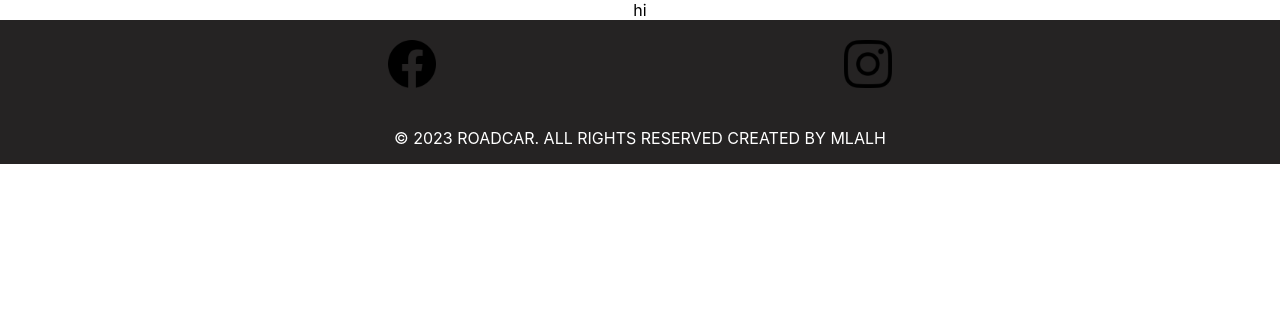
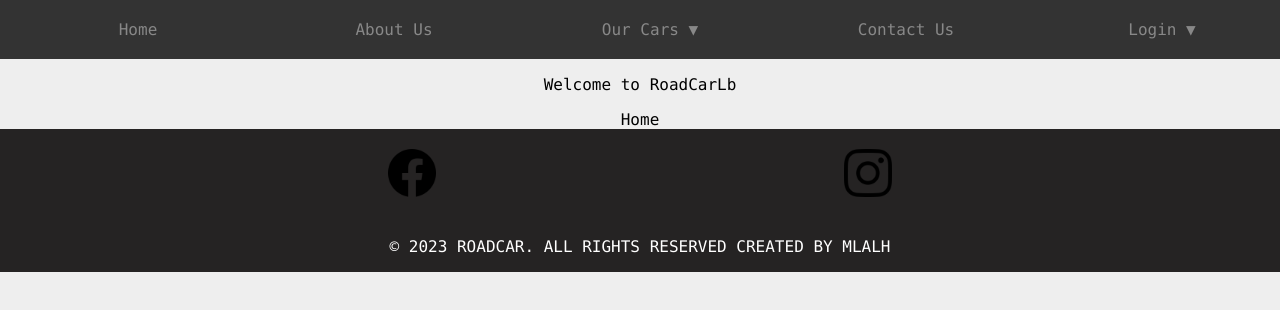
Before and after one commit to HasanKanj/E-commerce-Front-end, a React (Create React App) app: page / in a window 1280 px wide. Shown: the top 310 px of the page. Built offline with nearby package versions, Linux system fonts and the light colour scheme.

Commit message:
added routes

```diff
--- a/src/App.js
+++ b/src/App.js
@@ -1,11 +1,27 @@
 import "./App.css";
-import Footer from './Components/Footer/Footer.jsx'
-
+import Header from "./Components/Header/Header";
+import Footer from './Components/Footer/Footer.jsx';
+import { Route, Routes } from "react-router-dom";
+import AboutUs from './Components/AboutUs/AboutUs';
+import Cars from './Components/Cars/Cars';
+import ContactUs from './Components/ContactUs/ContactUs';
+import Login from './Components/Login/Login';
+import Home from './Components/Home/Home';
+import Register from './Components/Auth/Register';
 function App() {
   return <div className="App">
-    hi
-    <Footer />
+          <Header />
+      <Routes>
+        <Route path="/" element={<Home />} />
+        <Route path="/AboutUs" element={<AboutUs /> } />
+        <Route path="/Cars" element={<Cars />} />
+        <Route path="/ContactUs" element={<ContactUs />} />
+        <Route path="/Login" element={<Login />} />
+        <Route path="/Register" element={<Register />} />
+      </Routes>
+      <Footer />
   </div>;
+
 }
 
 export default App;
--- a/src/Components/AboutUs/AboutUs.jsx
+++ b/src/Components/AboutUs/AboutUs.jsx
@@ -0,0 +1,9 @@
+import React from "react";
+function AboutUs() {
+  return <div className="AboutUs">
+AboutUs
+  </div>;
+
+}
+
+export default AboutUs;
--- a/src/Components/Cars/Cars.jsx
+++ b/src/Components/Cars/Cars.jsx
@@ -0,0 +1,9 @@
+import React from "react";
+function Cars() {
+  return <div className="Cars">
+cars
+  </div>;
+
+}
+
+export default Cars;
--- a/src/Components/ContactUs/ContactUs.jsx
+++ b/src/Components/ContactUs/ContactUs.jsx
@@ -0,0 +1,9 @@
+import React from "react";
+function ContactUs() {
+  return <div className="ContactUs">
+ContactUs
+  </div>;
+
+}
+
+export default ContactUs;
--- a/src/Components/Header/Header.jsx
+++ b/src/Components/Header/Header.jsx
@@ -0,0 +1,11 @@
+import React from "react";
+import NavBar from './NavBar/NavBar'
+import './Header.css'
+function Header() {
+  return <div className="header">
+    <NavBar />
+    <p>Welcome to RoadCarLb</p>
+  </div>;
+}
+
+export default Header;
--- a/src/Components/Header/NavBar/NavBar.css
+++ b/src/Components/Header/NavBar/NavBar.css
@@ -0,0 +1,89 @@
+body {
+    background:#eee;
+    font-family:consolas,courier,monospace;
+  }
+  .menu_list, .submenu_list {
+    list-style:none;
+    background:#333;
+    color:#888;
+    font-family:consolas,courier,monospace;
+  }
+  .menu_list{
+    padding:0;
+    margin:0;
+    display: flex;
+    flex-direction: row;
+    justify-content: space-around;
+    align-items: center;
+    align-content: center;
+  }
+  /* .home{
+    height:37px;
+  } */
+  .list{
+    flex-basis:200px;
+  }
+
+li a{
+width:180px;
+}
+   .submenu_list,
+  .list , .sub_list{
+    display:inline-block;
+    /* text-align:center; */
+    padding:0;
+    margin:0;
+  }
+  .submenu_list {
+    display:none;
+  }
+  .sub_list > a, .list > a,
+  .list > .expand {
+    color:#888;
+    text-decoration:none;
+    display:block;
+  }
+  .list,.sub_list {
+    border:0;
+    border-right:0;
+    position:relative;
+    width:100px;
+  }
+  .list > a,.sub_list > * {
+    border:10px solid transparent;
+    padding:10px;
+  }
+  .list:hover > a, .list > a:focus,
+  .expand:hover,.sub_list:hover> a,
+  .sub_list > a:focus {
+    color:#fff;
+    border-bottom:10px solid #be3f3f;
+    border-top:10px solid #be3f3f;
+    outline:0;
+  }
+  .sign-up:hover{
+    text-decoration: underline;
+  }
+  .sub_list:hover> a, .sub_list > a:focus {
+    border-top:10px solid transparent;
+  }
+  .expand:hover{
+    cursor:pointer;
+  }
+  .menu_wrapper{
+    text-align:center;
+    background:#333;
+  }
+
+  .submenu_list {
+    position:absolute;
+    z-index:1000;
+  }
+  .sub_list{
+    width:auto;
+  }
+  /*============================*/
+  /*THIS IS THE EXPANDING TRIGGER*/
+  a[name="expand"]:focus + .submenu_list, a[name="expand"]:active + .submenu_list {
+    display:block;
+  }
--- a/src/Components/Header/NavBar/NavBar.jsx
+++ b/src/Components/Header/NavBar/NavBar.jsx
@@ -0,0 +1,40 @@
+import React from "react";
+import './NavBar.css';
+import {  Link } from "react-router-dom";
+
+function NavBar() {
+  return (
+<>
+<div id="menu_wrapper" class="menu_wrapper">
+  <ul class="menu_list">
+    <li class="list" name="item">
+      <Link to="/" class="home">Home</Link>
+
+    </li>
+    <li class="list" name="item">
+      <Link to="/AboutUs" >About Us</Link>
+
+    </li>
+    <li class="list" name="item">
+    <Link to="/Cars" onclick="return 0" name="expand" >Our Cars &#9660;</Link>
+      <ul name="sub_menu" class="submenu_list">
+        <li class="sub_list"> <Link to="/fuelCars" >Fuel Cars</Link></li>
+        <li class="sub_list"> <Link to="/electricCars" >Electric Cars</Link></li>
+      </ul>
+    </li>
+    <li class="list" name="item">
+    <Link to="/ContactUs" name="single" >Contact Us</Link>
+    </li>
+    <li class="list" name="item">
+    <Link to="/Login" onclick="return 0" name="expand" >Login  &#9660;</Link>
+      <ul name="sub_menu" class="submenu_list">
+        <li class="sub_list sign-up"><Link to='/Register'>Don't Have an Account? Register Here!</Link></li>
+      </ul>
+    </li>
+  </ul>
+</div>
+</>
+    )
+}
+
+export default NavBar;
--- a/src/Components/Home/Home.jsx
+++ b/src/Components/Home/Home.jsx
@@ -0,0 +1,9 @@
+import React from "react";
+function Home() {
+  return <div className="Home">
+Home
+  </div>;
+
+}
+
+export default Home;
--- a/src/Components/Login/Login.jsx
+++ b/src/Components/Login/Login.jsx
@@ -0,0 +1,9 @@
+import React from "react";
+function Login() {
+  return <div className="Login">
+Login
+  </div>;
+
+}
+
+export default Login;
```
